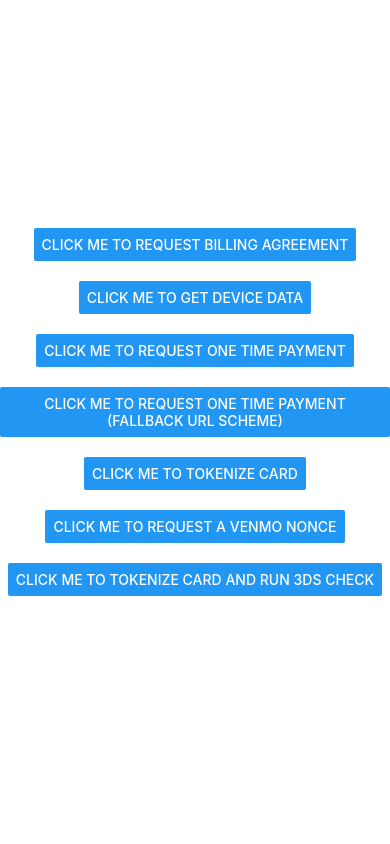
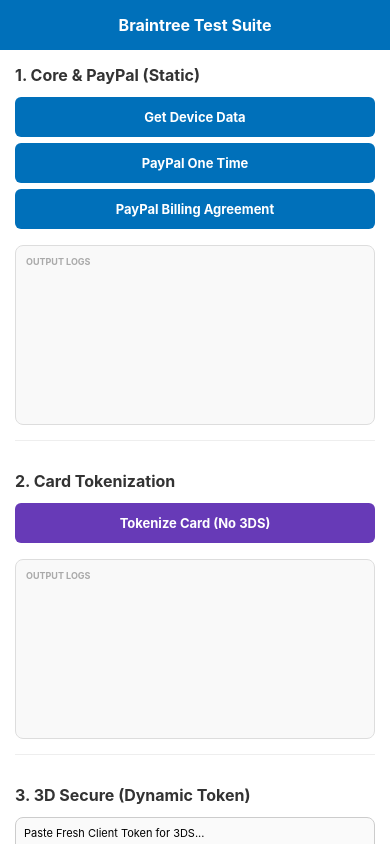
Before and after one commit to msasinowski/react-native-expo-braintree, a React Native app in the folder example/: screen / in a window 390 px wide. Built offline with nearby package versions, Linux system fonts and the light colour scheme.

Commit message:
test app update

```diff
--- a/example/src/App.tsx
+++ b/example/src/App.tsx
@@ -1,218 +1,289 @@
 import * as React from 'react';
-
 import {
-  ActivityIndicator,
-  Button,
+  ScrollView,
   StyleSheet,
   Text,
+  TouchableOpacity,
   View,
+  SafeAreaView,
+  TextInput,
 } from 'react-native';
 import {
-  BTVenmoPaymntMethodUsage,
-  BoolValue,
   getDeviceDataFromDataCollector,
   requestBillingAgreement,
   requestOneTimePayment,
-  requestVenmoNonce,
   tokenizeCardData,
   request3DSecurePaymentCheck,
+  type ThreeDSecureCheckOptions,
 } from 'react-native-expo-braintree';
+import { LogView, type LogState } from './LogView';
 
-export const clientToken = 'sandbox_x62mvdjj_p8ngm2sczm8248vg';
-// export const clientToken = '';
+const merchantAppLink = 'https://braintree-example-app.web.app';
+const clientToken = 'sandbox_x62mvdjj_p8ngm2sczm8248vg';
 
-export const merchantAppLink = 'https://braintree-example-app.web.app';
-const applicationId = 'com.expobraintreeexample';
+const T3DS_SCENARIOS = [
+  { label: '✅ 3DS Success (No Challenge)', number: '4000000000002701' },
+  { label: '🔥 3DS Challenge Required', number: '4000000000002503' },
+  { label: '❌ 3DS Failed (Frictionless)', number: '4000000000002925' },
+];
 
+// --- MAIN APP ---
 export default function App() {
-  const [isLoading, setIsLoading] = React.useState(false);
-  const [result, setResult] = React.useState('');
+  // Separate states for each section's logs
+  const [log1, setLog1] = React.useState<LogState>({
+    loading: false,
+    result: null,
+    error: null,
+  });
+  const [log2, setLog2] = React.useState<LogState>({
+    loading: false,
+    result: null,
+    error: null,
+  });
+  const [log3, setLog3] = React.useState<LogState>({
+    loading: false,
+    result: null,
+    error: null,
+  });
+
+  const [dynamic3DSToken, setDynamic3DSToken] = React.useState('');
+
+  const exec = async (
+    setLog: React.Dispatch<React.SetStateAction<LogState>>,
+    name: string,
+    action: () => Promise<any>
+  ) => {
+    setLog({ loading: true, result: `Running ${name}...`, error: null });
+    try {
+      const result = await action();
+      setLog({
+        loading: false,
+        result: JSON.stringify(result, null, 2),
+        error: null,
+      });
+    } catch (ex: any) {
+      const fullError = JSON.stringify(ex);
+      setLog({
+        loading: false,
+        result: null,
+        error: fullError,
+      });
+    }
+  };
+
+  const run3DSTest = async (cardNumber: string) => {
+    if (!dynamic3DSToken) {
+      setLog3({
+        loading: false,
+        result: null,
+        error: 'Paste 3DS Token first!',
+      });
+      return;
+    }
+    await exec(setLog3, `3DS-${cardNumber.slice(-4)}`, async () => {
+      // KROK 1: Tokenizacja
+      const tokenized = await tokenizeCardData({
+        clientToken: dynamic3DSToken.trim(),
+        number: cardNumber,
+        expirationMonth: '12',
+        expirationYear: '2028',
+        cvv: '123',
+      });
+
+      if (tokenized && 'nonce' in tokenized && tokenized.nonce) {
+        const options: ThreeDSecureCheckOptions = {
+          clientToken: dynamic3DSToken.trim(),
+          amount: '10.00',
+          nonce: tokenized.nonce,
+          // Dane wymagane do poprawnej walidacji 3DS 2.0
+          email: 'jill.doe@example.com',
+          givenName: 'Jill',
+          surName: 'Doe',
+          streetAddress: '555 Smith St',
+          city: 'Chicago',
+          region: 'IL',
+          postalCode: '60622',
+          countryCodeAlpha2: 'US',
+          phoneNumber: '5551234567',
+        };
+
+        return await request3DSecurePaymentCheck(options);
+      }
+
+      throw new Error(
+        tokenized && 'message' in tokenized
+          ? tokenized.message
+          : 'Tokenization failed - check logs'
+      );
+    });
+  };
 
   return (
-    <View style={styles.container}>
-      <Button
-        title="Click Me to request Billing Agreement"
-        onPress={async () => {
-          try {
-            setIsLoading(true);
-            const localResult = await requestBillingAgreement({
-              clientToken,
-              merchantAppLink,
-            });
-            setIsLoading(false);
-            setResult(JSON.stringify(localResult));
-            console.log(JSON.stringify(localResult));
-          } catch (ex) {
-            setResult(JSON.stringify(ex));
-            setResult(JSON.stringify(ex));
+    <SafeAreaView style={styles.safeArea}>
+      <View style={styles.header}>
+        <Text style={styles.headerText}>Braintree Test Suite</Text>
+      </View>
 
-            console.log(JSON.stringify(ex));
-          } finally {
-            setIsLoading(false);
-          }
-        }}
-      />
-      <Button
-        title="Click Me To Get Device Data"
-        onPress={async () => {
-          try {
-            setIsLoading(true);
-            const resultDeviceData =
-              await getDeviceDataFromDataCollector(clientToken);
-            setIsLoading(false);
-            setResult(JSON.stringify(resultDeviceData));
-            console.log(JSON.stringify(resultDeviceData));
-          } catch (ex) {
-            setResult(JSON.stringify(ex));
-            console.log(JSON.stringify(ex));
-          } finally {
-            setIsLoading(false);
-          }
-        }}
-      />
+      <ScrollView contentContainerStyle={styles.container}>
+        {/* SECTION 1: CORE & PAYPAL */}
+        <View style={styles.section}>
+          <Text style={styles.sectionTitle}>1. Core & PayPal (Static)</Text>
+          <TouchableOpacity
+            style={styles.button}
+            onPress={() =>
+              exec(setLog1, 'DeviceData', () =>
+                getDeviceDataFromDataCollector(clientToken)
+              )
+            }
+          >
+            <Text style={styles.buttonText}>Get Device Data</Text>
+          </TouchableOpacity>
+          <TouchableOpacity
+            style={styles.button}
+            onPress={() =>
+              exec(setLog1, 'PayPalOneTime', () =>
+                requestOneTimePayment({
+                  clientToken,
+                  amount: '5.00',
+                  merchantAppLink,
+                })
+              )
+            }
+          >
+            <Text style={styles.buttonText}>PayPal One Time</Text>
+          </TouchableOpacity>
+          <TouchableOpacity
+            style={styles.button}
+            onPress={() =>
+              exec(setLog1, 'PayPalBilling', () =>
+                requestBillingAgreement({
+                  clientToken,
+                  merchantAppLink,
+                  billingAgreementDescription: 'Test',
+                })
+              )
+            }
+          >
+            <Text style={styles.buttonText}>PayPal Billing Agreement</Text>
+          </TouchableOpacity>
+          <LogView
+            state={log1}
+            onClear={() =>
+              setLog1({ loading: false, result: null, error: null })
+            }
+          />
+        </View>
 
-      <Button
-        title="Click Me To request One time Payment"
-        onPress={async () => {
-          try {
-            setIsLoading(true);
-            const resultDeviceData = await requestOneTimePayment({
-              clientToken,
-              amount: '5',
-              merchantAppLink,
-            });
-            setIsLoading(false);
-            setResult(JSON.stringify(resultDeviceData));
-            console.log(JSON.stringify(resultDeviceData));
-          } catch (ex) {
-            setResult(JSON.stringify(ex));
-            console.log(JSON.stringify(ex));
-          } finally {
-            setIsLoading(false);
-          }
-        }}
-      />
+        {/* SECTION 2: CARD TOKENIZATION */}
+        <View style={styles.section}>
+          <Text style={styles.sectionTitle}>2. Card Tokenization</Text>
+          <TouchableOpacity
+            style={styles.buttonTokenize}
+            onPress={() =>
+              exec(setLog2, 'TokenizeOnly', () =>
+                tokenizeCardData({
+                  clientToken,
+                  number: '4111111111111111',
+                  expirationMonth: '12',
+                  expirationYear: '2030',
+                  cvv: '123',
+                })
+              )
+            }
+          >
+            <Text style={styles.buttonText}>Tokenize Card (No 3DS)</Text>
+          </TouchableOpacity>
+          <LogView
+            state={log2}
+            onClear={() =>
+              setLog2({ loading: false, result: null, error: null })
+            }
+          />
+        </View>
 
-      <Button
-        title="Click Me To request One time Payment (fallback url scheme)"
-        onPress={async () => {
-          try {
-            setIsLoading(true);
-            const resultDeviceData = await requestOneTimePayment({
-              clientToken,
-              amount: '5',
-              merchantAppLink: '',
-              fallbackUrlScheme: `${applicationId}.braintree`,
-            });
-            setIsLoading(false);
-            setResult(JSON.stringify(resultDeviceData));
-            console.log(JSON.stringify(resultDeviceData));
-          } catch (ex) {
-            setResult(JSON.stringify(ex));
-            console.log(JSON.stringify(ex));
-          } finally {
-            setIsLoading(false);
-          }
-        }}
-      />
-
-      <Button
-        title="Click Me To Tokenize Card"
-        onPress={async () => {
-          try {
-            setIsLoading(true);
-            const tokenizedCard = await tokenizeCardData({
-              clientToken,
-              number: '1111222233334444',
-              expirationMonth: '11',
-              expirationYear: '24',
-              cvv: '123',
-              postalCode: '',
-            });
-            setIsLoading(false);
-            setResult(JSON.stringify(tokenizedCard));
-            console.log(JSON.stringify(tokenizedCard));
-          } catch (ex) {
-            setResult(JSON.stringify(ex));
-            console.log(JSON.stringify(ex));
-          } finally {
-            setIsLoading(false);
-          }
-        }}
-      />
-
-      <Button
-        title="Click Me To Request a Venmo nonce"
-        onPress={async () => {
-          try {
-            setIsLoading(true);
-            const nonce = await requestVenmoNonce({
-              clientToken,
-              vault: BoolValue.true,
-              paymentMethodUsage: BTVenmoPaymntMethodUsage.multiUse,
-              totalAmount: '5',
-            });
-            setIsLoading(false);
-            setResult(JSON.stringify(nonce));
-            console.log(JSON.stringify(nonce));
-          } catch (ex) {
-            setResult(JSON.stringify(ex));
-            console.log(ex);
-          } finally {
-            setIsLoading(false);
-          }
-        }}
-      />
-      <Button
-        title="Click Me To Tokenize Card and Run 3DS Check"
-        onPress={async () => {
-          try {
-            setIsLoading(true);
-            const tokenizedCard = await tokenizeCardData({
-              // Only client Token will work Tokenized Key will do not work for 3DS
-              // Take a look on the example/src/simple-braintree-server to generate clientToken
-              clientToken,
-              // number: '4000000000001091',
-              number: '5200000000001104',
-              expirationMonth: '01',
-              expirationYear: '2024',
-              cvv: '123',
-            });
-            if ('nonce' in tokenizedCard) {
-              const secureCheckResult = await request3DSecurePaymentCheck({
-                // Only client Token will work Tokenized Key will do not work for 3DS
-                // Take a look on the example/src/simple-braintree-server to generate clientToken
-                clientToken,
-                amount: '10',
-                nonce: tokenizedCard?.nonce,
-              });
-              setIsLoading(false);
-              setResult(JSON.stringify(secureCheckResult));
-              console.log(JSON.stringify(secureCheckResult));
+        {/* SECTION 3: 3D SECURE */}
+        <View style={styles.section}>
+          <Text style={styles.sectionTitle}>3. 3D Secure (Dynamic Token)</Text>
+          <TextInput
+            style={styles.input}
+            placeholder="Paste Fresh Client Token for 3DS..."
+            value={dynamic3DSToken}
+            onChangeText={setDynamic3DSToken}
+            multiline
+          />
+          {T3DS_SCENARIOS.map((s, i) => (
+            <TouchableOpacity
+              key={i}
+              style={[
+                styles.button3DS,
+                (!dynamic3DSToken || log3.loading) && styles.buttonDisabled,
+              ]}
+              onPress={() => run3DSTest(s.number)}
+              disabled={!dynamic3DSToken || log3.loading}
+            >
+              <Text style={styles.buttonText}>{s.label}</Text>
+            </TouchableOpacity>
+          ))}
+          <LogView
+            state={log3}
+            onClear={() =>
+              setLog3({ loading: false, result: null, error: null })
             }
-          } catch (ex) {
-            console.log(JSON.stringify(ex));
-          } finally {
-            setIsLoading(false);
-          }
-        }}
-      />
-      {isLoading && <ActivityIndicator />}
-      <Text>{result}</Text>
-    </View>
+          />
+        </View>
+      </ScrollView>
+    </SafeAreaView>
   );
 }
 
 const styles = StyleSheet.create({
-  container: {
-    flex: 1,
+  safeArea: { flex: 1, backgroundColor: '#fff' },
+  header: { padding: 15, backgroundColor: '#0070ba', alignItems: 'center' },
+  headerText: { color: 'white', fontSize: 16, fontWeight: 'bold' },
+  container: { padding: 15 },
+  section: {
+    marginBottom: 30,
+    borderBottomWidth: 1,
+    borderBottomColor: '#eee',
+    paddingBottom: 15,
+  },
+  sectionTitle: {
+    fontSize: 16,
+    fontWeight: 'bold',
+    marginBottom: 12,
+    color: '#333',
+  },
+  input: {
+    borderWidth: 1,
+    borderColor: '#ccc',
+    borderRadius: 8,
+    padding: 8,
+    fontSize: 11,
+    minHeight: 50,
+    marginBottom: 10,
+    backgroundColor: '#fafafa',
+  },
+  button: {
+    padding: 12,
+    backgroundColor: '#0070ba',
+    borderRadius: 6,
+    marginBottom: 6,
     alignItems: 'center',
-    justifyContent: 'center',
-    rowGap: 20,
   },
-  box: {
-    width: 60,
-    height: 60,
-    marginVertical: 20,
+  buttonTokenize: {
+    padding: 12,
+    backgroundColor: '#673AB7',
+    borderRadius: 6,
+    marginBottom: 6,
+    alignItems: 'center',
   },
+  button3DS: {
+    padding: 12,
+    backgroundColor: '#444',
+    borderRadius: 6,
+    marginBottom: 6,
+    alignItems: 'center',
+  },
+  buttonDisabled: { backgroundColor: '#ccc' },
+  buttonText: { color: 'white', fontWeight: 'bold', fontSize: 13 },
 });
--- /dev/null
+++ b/example/src/LogView.tsx
@@ -0,0 +1,92 @@
+import * as React from 'react';
+import {
+  ActivityIndicator,
+  Clipboard,
+  ScrollView,
+  StyleSheet,
+  Text,
+  TouchableOpacity,
+  View,
+} from 'react-native';
+
+export interface LogState {
+  loading: boolean;
+  result: string | null;
+  error: string | null;
+}
+
+export const LogView = ({
+  state,
+  onClear,
+}: {
+  state: LogState;
+  onClear: () => void;
+}) => {
+  const copyToClipboard = () => {
+    const textToCopy = state.error || state.result;
+    if (textToCopy) Clipboard.setString(textToCopy);
+  };
+
+  return (
+    <View style={styles.resultBox}>
+      <View style={styles.resultHeaderContainer}>
+        <Text style={styles.resultHeader}>Output Logs</Text>
+        <View style={styles.logActions}>
+          {(state.result || state.error) && (
+            <>
+              <TouchableOpacity
+                onPress={copyToClipboard}
+                style={styles.actionButton}
+              >
+                <Text style={styles.actionText}>Copy</Text>
+              </TouchableOpacity>
+              <TouchableOpacity onPress={onClear}>
+                <Text style={styles.actionText}>Clear</Text>
+              </TouchableOpacity>
+            </>
+          )}
+        </View>
+      </View>
+      {state.loading ? (
+        <ActivityIndicator color="#0070ba" size="small" />
+      ) : (
+        <ScrollView nestedScrollEnabled style={styles.resultScroll}>
+          {state.error && <Text style={styles.errorText}>{state.error}</Text>}
+          {state.result && (
+            <Text style={styles.resultText}>{state.result}</Text>
+          )}
+        </ScrollView>
+      )}
+    </View>
+  );
+};
+const styles = StyleSheet.create({
+  resultBox: {
+    marginTop: 10,
+    padding: 10,
+    backgroundColor: '#f9f9f9',
+    borderRadius: 8,
+    minHeight: 180,
+    maxHeight: 180,
+    borderWidth: 1,
+    borderColor: '#ddd',
+  },
+  resultHeaderContainer: {
+    flexDirection: 'row',
+    justifyContent: 'space-between',
+    marginBottom: 5,
+  },
+  resultHeader: {
+    fontSize: 9,
+    fontWeight: 'bold',
+    color: '#aaa',
+    textTransform: 'uppercase',
+  },
+  clearText: { fontSize: 10, color: '#0070ba' },
+  resultScroll: { flex: 1 },
+  resultText: { fontFamily: 'monospace', fontSize: 10, color: '#333' },
+  errorText: { color: '#d32f2f', fontSize: 10 },
+  logActions: { flexDirection: 'row' },
+  actionButton: { marginRight: 15 },
+  actionText: { fontSize: 10, color: '#0070ba', fontWeight: 'bold' },
+});
```
Also changed, not shown: 1 other file (tests, documents, lock files or other folders).
